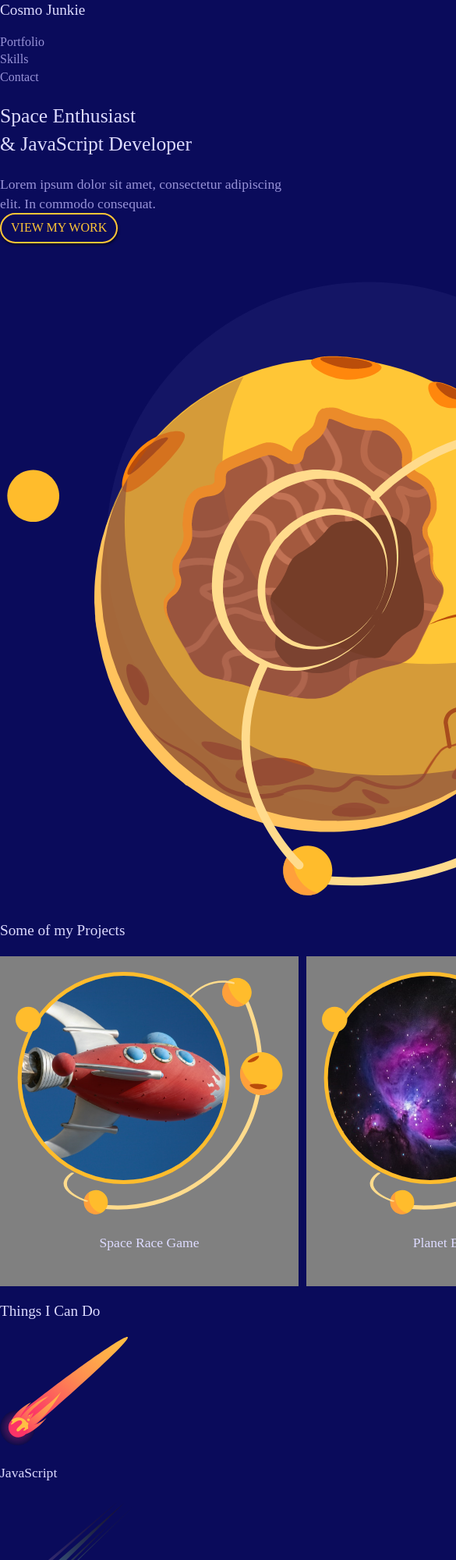
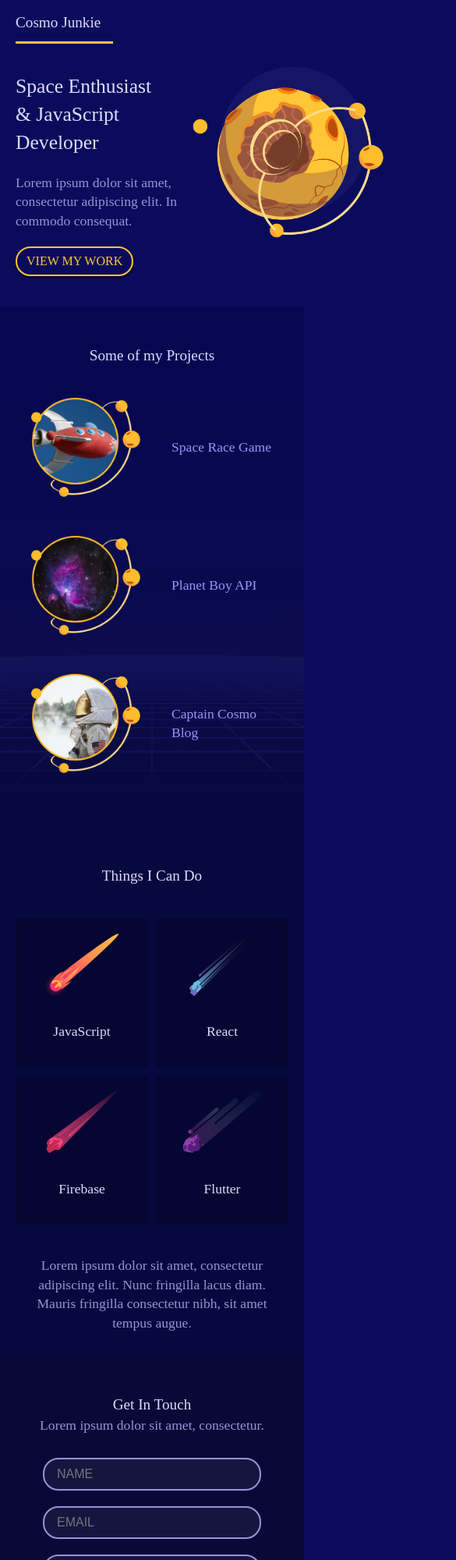
Before and after one commit to talhaa101/mobile-responsive, a plain HTML site: page index.html in a window 390 px wide. Shown: the top 2000 px of the page at 78% size, 585 px wide, since content can reach past the window. Drawn offline with Linux system fonts and the light colour scheme.

Commit message:
mobile responsive done

```diff
--- a/style.css
+++ b/style.css
@@ -73,6 +73,140 @@ h4{
 }
 
 /* mobile styles */
+.grid{
+  display: grid;
+  grid-template-columns: repeat(8, 1fr);
+  gap: 10px;
+  box-sizing: border-box;
+}
+.site-nav{
+  margin: 0 20px;
+}
+.site-nav h1{
+  grid-column: 1/4;
+  grid-row: 1;
+  padding-bottom: 10px;
+  border-bottom: 3px solid var(--primary);
+  display: inline-block;
+}
+.site-nav ul{
+  display: none;
+}
+#welcome{
+  padding: 0 20px 20px 20px;
+}
+.welcome-text{
+  grid-column: 1/6;
+}
+.welcome-text a{
+  margin: 20px 0;
+}
+.welcome-img{
+  grid-column: 6/9;
+}
+.welcome-img img{
+  width: 200%;
+}
+#portfolio{
+  background: url(assets/square_bg.png);
+  background-size: cover;
+  background-repeat: no-repeat;
+  background-position: bottom;
+  padding: 30px 20px;
+}
+#portfolio h3{
+  margin-bottom: 0;
+  text-align: center;
+}
+.projects{
+  margin: 20px 0;
+}
+.projects a{
+  grid-column: 1/9;
+  display: flex;
+  margin: 20px 0
+}
+.projects a *{
+  margin: 0 20px;
+  max-width: 40%;
+  align-self: center;
+}
+.projects h4{
+  color: #9994f7
+}
+#skills{
+  padding: 30px 20px;
+  background: #07083E;
+}
+#skills h3{
+  text-align: center;
+}
+#skills ul{
+  margin: 40px 0;
+}
+#skills li{
+  padding: 10px;
+  background: rgba(0,0,0,0.2);
+  grid-column: span 4;
+  text-align: center;
+}
+#skills img{
+  height: 80px;
+  margin: 10px auto;
+}
+#skills p{
+  text-align: center;
+  margin: 0 20px;
+}
+#contact{
+  padding: 30px 20px;
+  background: #080936;
+}
+#contact h3, #contact p{
+  margin-bottom: 0;
+  text-align: center;
+}
+#contact form{
+  width: 80%;
+  max-width: 400px;
+  margin: 20px auto;
+  text-align: center;
+}
+#contact input,#contact textarea{
+  width: 100%;
+  margin: 10px 0;
+}
+#contact textarea{
+  max-width: 100%;
+  height: 200px;
+}
+#contact .button{
+  margin-top: 10px;
+}
+footer{
+  padding: 30px 20px;
+  background-color: #14153D;
+  background-image: url(assets/footer_image.png);
+  background-size: 40%;
+  background-repeat: no-repeat;
+  background-position: top center;
+}
+footer .copyright{
+  grid-column: 1/3;
+  font-size: 0.8em;
+}
+footer .social{
+  grid-column: 7/9;
+  display: flex;
+  justify-content: flex-end;
+}
+footer li{
+  margin: 0 6px;
+}
+footer img{
+  width: 20px;
+}
+
 
 /* small tablet styles */
 @media screen and (min-width: 620px){
@@ -96,15 +230,3 @@ h4{
   }
 
 }
-
-/* grid testing */
-.projects{
-  display: grid;
-  grid-template-columns: 1fr 1fr 1fr;
-  gap: 10px;
-}
-.projects a{
-  text-align: center;
-  background: grey;
-  padding: 20px;
-}
```
